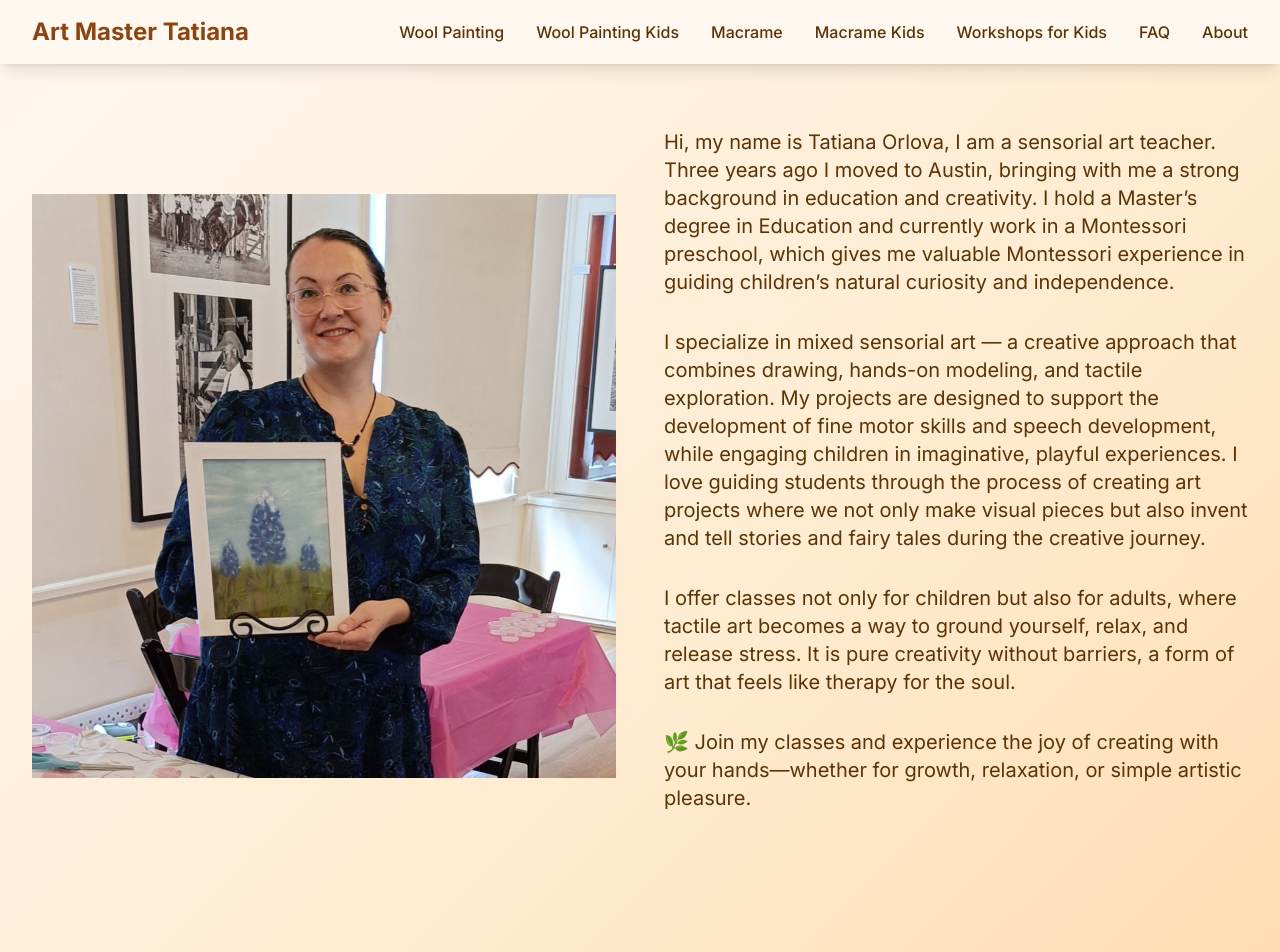
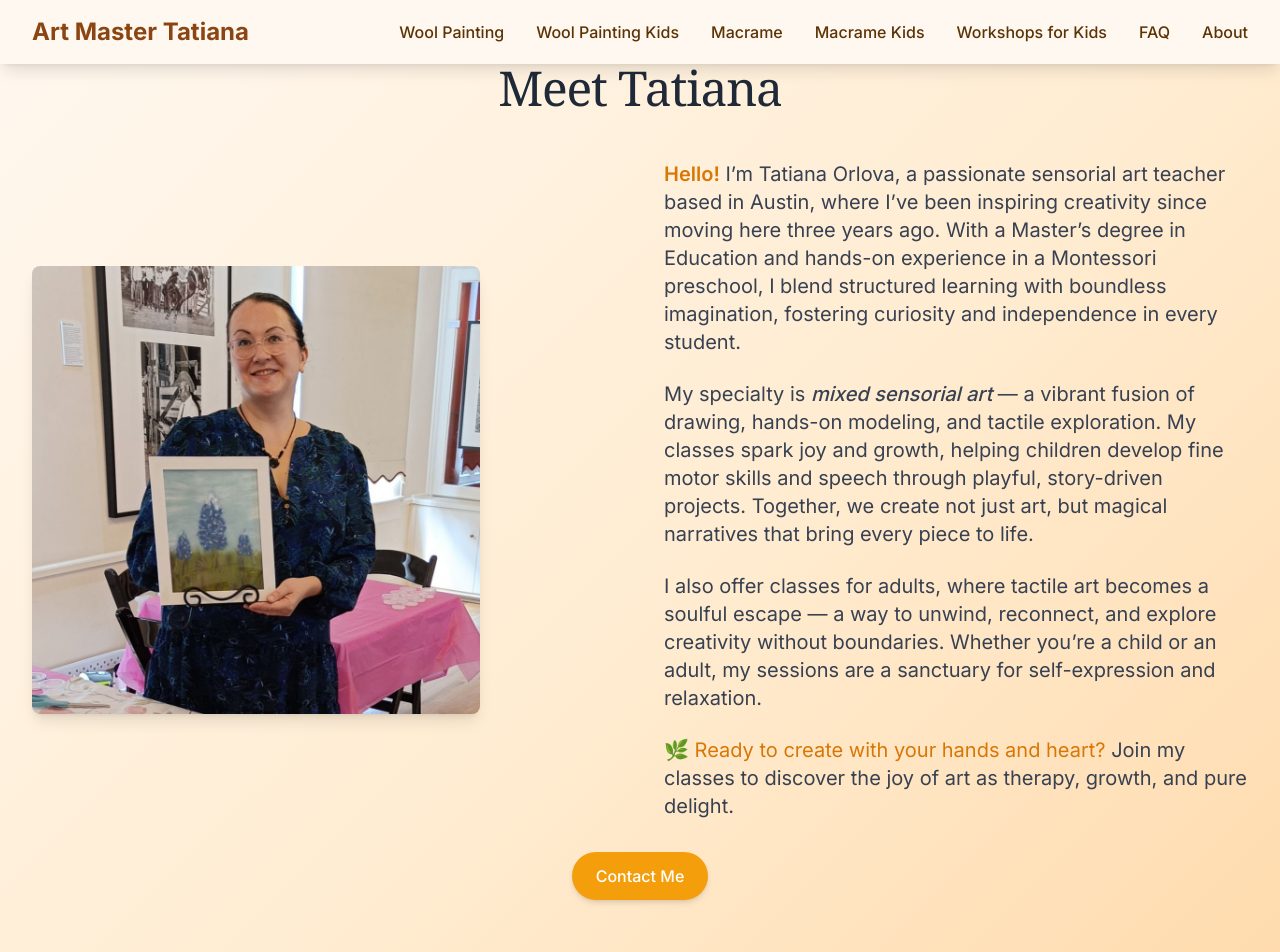
Before and after one commit to tatiana-act/art-master, a Next.js app: page /about in a window 1280 px wide. Shown: the top 952 px of the page. Built offline with nearby package versions, Linux system fonts and the light colour scheme.

Commit message:
about v1

```diff
--- a/components/About.tsx
+++ b/components/About.tsx
@@ -1,40 +1,54 @@
 import Image from "next/image";
 
 const About = () => {
-
     return (
-        <div className="py-16">
+        //{<section className="py-16 bg-gradient-to-b from-gray-50 to-white">}
             <div className="max-w-7xl mx-auto px-4 sm:px-6 lg:px-8">
                 <div className="mb-16">
-                    <div className="grid md:grid-cols-2 gap-12 items-center">
-                        <div className="relative aspect-square">
+                    <h1 className="text-4xl md:text-5xl font-serif text-center text-gray-800 mb-12 tracking-tight">
+                        Meet Tatiana
+                    </h1>
+                    <div className="grid md:grid-cols-2 gap-8 lg:gap-12 items-center">
+                        {/* Image Section */}
+                        <div className="relative aspect-square max-w-md mx-auto md:mx-0">
                             <Image
                                 src="/images/bio-me.jpg"
-                                alt="Tatiana Art Master"
+                                alt="Tatiana Orlova, Sensorial Art Teacher"
                                 width={400}
                                 height={400}
-                                className="w-full h-full object-cover"
+                                className="w-full h-full object-cover rounded-lg shadow-lg transition-transform duration-300 hover:scale-105"
                             />
                         </div>
-                        <div className="relative aspect-square">
-                            <p className="text-xl text-medium max-w-3xl mx-auto mb-8">
-                            Hi, my name is Tatiana Orlova, I am a sensorial art teacher. Three years ago I moved to Austin, bringing with me a strong background in education and creativity. I hold a Master’s degree in Education and currently work in a Montessori preschool, which gives me valuable Montessori experience in guiding children’s natural curiosity and independence.
+                        {/* Text Section */}
+                        <div className="space-y-6 text-gray-700">
+                            <p className="text-lg md:text-xl leading-relaxed">
+                                <span className="font-semibold text-amber-600">Hello!</span> I’m Tatiana Orlova, a passionate sensorial art teacher based in Austin, where I’ve been inspiring creativity since moving here three years ago. With a Master’s degree in Education and hands-on experience in a Montessori preschool, I blend structured learning with boundless imagination, fostering curiosity and independence in every student.
                             </p>
-                            <p className="text-xl text-medium max-w-3xl mx-auto mb-8">
-                            I specialize in mixed sensorial art  &mdash;  a creative approach that combines drawing, hands-on modeling, and tactile exploration. My projects are designed to support the development of fine motor skills and speech development, while engaging children in imaginative, playful experiences. I love guiding students through the process of creating art projects where we not only make visual pieces but also invent and tell stories and fairy tales during the creative journey.
+                            <p className="text-lg md:text-xl leading-relaxed">
+                                My specialty is <span className="italic font-medium">mixed sensorial art</span> — a vibrant fusion of drawing, hands-on modeling, and tactile exploration. My classes spark joy and growth, helping children develop fine motor skills and speech through playful, story-driven projects. Together, we create not just art, but magical narratives that bring every piece to life.
                             </p>
-                            <p className="text-xl text-medium max-w-3xl mx-auto mb-8">
-                            I offer classes not only for children but also for adults, where tactile art becomes a way to ground yourself, relax, and release stress. It is pure creativity without barriers, a form of art that feels like therapy for the soul.
+                            <p className="text-lg md:text-xl leading-relaxed">
+                                I also offer classes for adults, where tactile art becomes a soulful escape — a way to unwind, reconnect, and explore creativity without boundaries. Whether you’re a child or an adult, my sessions are a sanctuary for self-expression and relaxation.
                             </p>
-                            <p className="text-xl text-medium max-w-3xl mx-auto mb-8">
-                            🌿 Join my classes and experience the joy of creating with your hands—whether for growth, relaxation, or simple artistic pleasure.
+                            <p className="text-lg md:text-xl leading-relaxed">
+                                <span className="text-amber-600">🌿 Ready to create with your hands and heart?</span> Join my classes to discover the joy of art as therapy, growth, and pure delight.
                             </p>
                         </div>
                     </div>
+                    <div className="mt-8 text-center">
+                        <a
+                            href="mailto:orlowa.tatiana.lynx@gmail.com"
+                            className="inline-block bg-amber-500 text-white px-6 py-3 rounded-full font-medium hover:bg-amber-600 transition-colors duration-300 shadow-md"
+                            aria-label="Email Tatiana to join art classes"
+                        >
+                            Contact Me
+                        </a>
+                    </div>
+
                 </div>
             </div>
-        </div>
-    )
-}
+        //{</section>}
+    );
+};
 
-export default About
+export default About;
--- a/components/Footer.tsx
+++ b/components/Footer.tsx
@@ -34,13 +34,9 @@ const Footer = () => {
 
                     <div>
                         <h4 className="text-lg font-semibold mb-4">Contact</h4>
-                        <p className="text-gray-300 mb-2">Email: info@artmaster.com</p>
+                        <p className="text-gray-300 mb-2">Email: orlowa.tatiana.lynx@gmail.com</p>
                         <p className="text-gray-300">Phone: (737) 309-7849</p>
                     </div>
-                </div>
-
-                <div className="border-t border-gray-600 mt-8 pt-8 text-center">
-                    <p className="text-gray-300">&copy; 2024 Art Master. All rights reserved.</p>
                 </div>
             </div>
         </footer>
--- a/components/Macrame.tsx
+++ b/components/Macrame.tsx
@@ -47,7 +47,7 @@ const Macrame = () => {
                             <h3 className="text-lg font-semibold mb-3">Basic Techniques</h3>
                             <p className="text-gray-600 mb-4">
                                 Start with fundamental knots and gradually build your skills to create complex patterns.
-                                We'll teach you proper cord selection and tension techniques.
+                                I'll teach you proper cord selection and tension techniques.
                             </p>
                             <ul className="grid grid-cols-2 gap-2">
                                 {knots.map((knot, index) => (
@@ -75,9 +75,13 @@ const Macrame = () => {
                         <p className="text-gray-600 mb-6">
                             Learn from experienced instructors in a relaxing environment. All skill levels welcome!
                         </p>
-                        <button className="bg-amber-600 text-white px-8 py-3 rounded-lg font-semibold hover:bg-amber-700 transition-colors">
-                            Book Workshop
-                        </button>
+                        <a
+                            href="mailto:orlowa.tatiana.lynx@gmail.com"
+                            className="bg-primary text-white px-8 py-3 rounded-lg font-semibold hover:bg-secondary transition-colors inline-block"
+                            aria-label="Email to contact for art classes"
+                        >
+                            Contact me for Macrame Classes
+                        </a>
                     </div>
                 </div>
             </div>
--- a/components/MacrameKids.tsx
+++ b/components/MacrameKids.tsx
@@ -56,11 +56,15 @@ const MacrameKids = () => {
                     <div className="bg-warm-100 rounded-lg p-8 border border-warm-200">
                         <h2 className="text-2xl font-semibold text-dark mb-4">Ready to Get Started?</h2>
                         <p className="text-medium mb-6">
-                            Join our adult wool painting classes and discover this amazing art form. All materials provided.
+                            Come have fun at my wool painting classes for kids. All materials provided.
                         </p>
-                        <button className="bg-primary text-white px-8 py-3 rounded-lg font-semibold hover:bg-secondary transition-colors">
-                            Contact Us for Classes
-                        </button>
+                        <a
+                            href="mailto:orlowa.tatiana.lynx@gmail.com"
+                            className="bg-primary text-white px-8 py-3 rounded-lg font-semibold hover:bg-secondary transition-colors inline-block"
+                            aria-label="Email to contact for art classes"
+                        >
+                            Contact me for Macrame Classes
+                        </a>
                     </div>
                 </div>
             </div>
--- a/components/WorkshopKids.tsx
+++ b/components/WorkshopKids.tsx
@@ -19,7 +19,7 @@ const WorkshopKids = () => {
         { title: 'Salt Dough Candle Holder', image: '/images/kids-workshop-2.jpg' },
         { title: 'Little Heart, Mixed Technique', image: '/images/kids-workshop-4.jpg' },
         { title: 'Weaving bowls', image: '/images/kids-workshop-8.jpg' },
-        { title: 'Desert Dawn 3', image: '/images/kids-workshop-9.jpg' },
+        { title: 'Sunrise', image: '/images/kids-workshop-9.jpg' },
         { title: 'Weaving bowls', image: '/images/kids-workshop-10.jpg' },
         { title: 'Peony Creations', image: '/images/kids-workshop-11.jpg' },
         { title: 'Holiday Tree Decorations', image: '/images/kids-workshop-12.jpg' },
@@ -66,11 +66,15 @@ const WorkshopKids = () => {
                     <div className="bg-warm-100 rounded-lg p-8 border border-warm-200">
                         <h2 className="text-2xl font-semibold text-dark mb-4">Ready to Get Started?</h2>
                         <p className="text-medium mb-6">
-                            Make your child's special day unforgettable with our craft party packages! We bring all supplies and lead fun activities.
+                            Make your child's special day unforgettable with our craft party packages! All materials provided.
                         </p>
-                        <button className="bg-primary text-white px-8 py-3 rounded-lg font-semibold hover:bg-secondary transition-colors">
+                        <a
+                            href="mailto:orlowa.tatiana.lynx@gmail.com"
+                            className="bg-primary text-white px-8 py-3 rounded-lg font-semibold hover:bg-secondary transition-colors inline-block"
+                            aria-label="Email to contact for art classes"
+                        >
                             Contact me for Classes
-                        </button>
+                        </a>
                     </div>
                 </div>
             </div>
```
Also changed, not shown: components/WoolPaintingAdults2.tsx (+9 -5 lines), components/WoolPaintingKids.tsx (+19 -15 lines).
